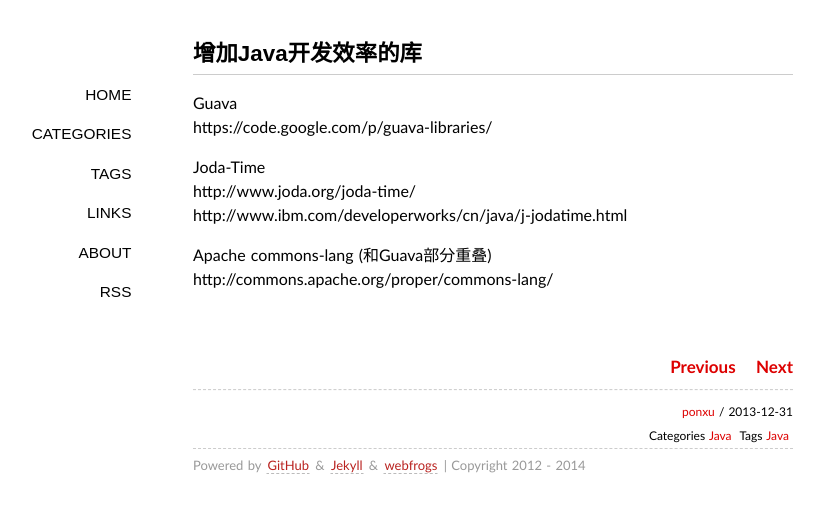
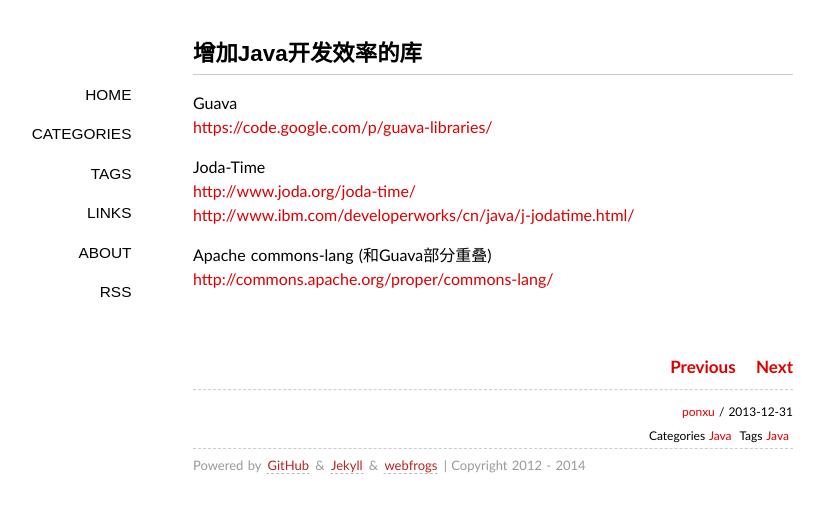
Before and after one commit to ponxu/ponxu.github.com, a Jekyll site: the page built from _posts/编程语言/Java/2013-12-31-Java-nice-libs.md, in a window 1280 px wide. Shown: the top 513 px of the page, without its empty margins (147-971 px from the left). Built offline with Jekyll 4.4.1, drawn with Linux system fonts in a browser that asks for light colours; some web fonts are replaced; Markdown is read by kramdown in place of the engine named in the settings.

Commit message:
add post

```diff
--- a/_posts/编程语言/Java/2013-12-31-Java-nice-libs.md
+++ b/_posts/编程语言/Java/2013-12-31-Java-nice-libs.md
@@ -8,11 +8,11 @@
 ---
 
 Guava
-https://code.google.com/p/guava-libraries/
+<https://code.google.com/p/guava-libraries/>
 
 Joda-Time
-http://www.joda.org/joda-time/
-http://www.ibm.com/developerworks/cn/java/j-jodatime.html
+<http://www.joda.org/joda-time/>
+<http://www.ibm.com/developerworks/cn/java/j-jodatime.html/>
 
 Apache commons-lang (和Guava部分重叠)
-http://commons.apache.org/proper/commons-lang/
+<http://commons.apache.org/proper/commons-lang/>
```
